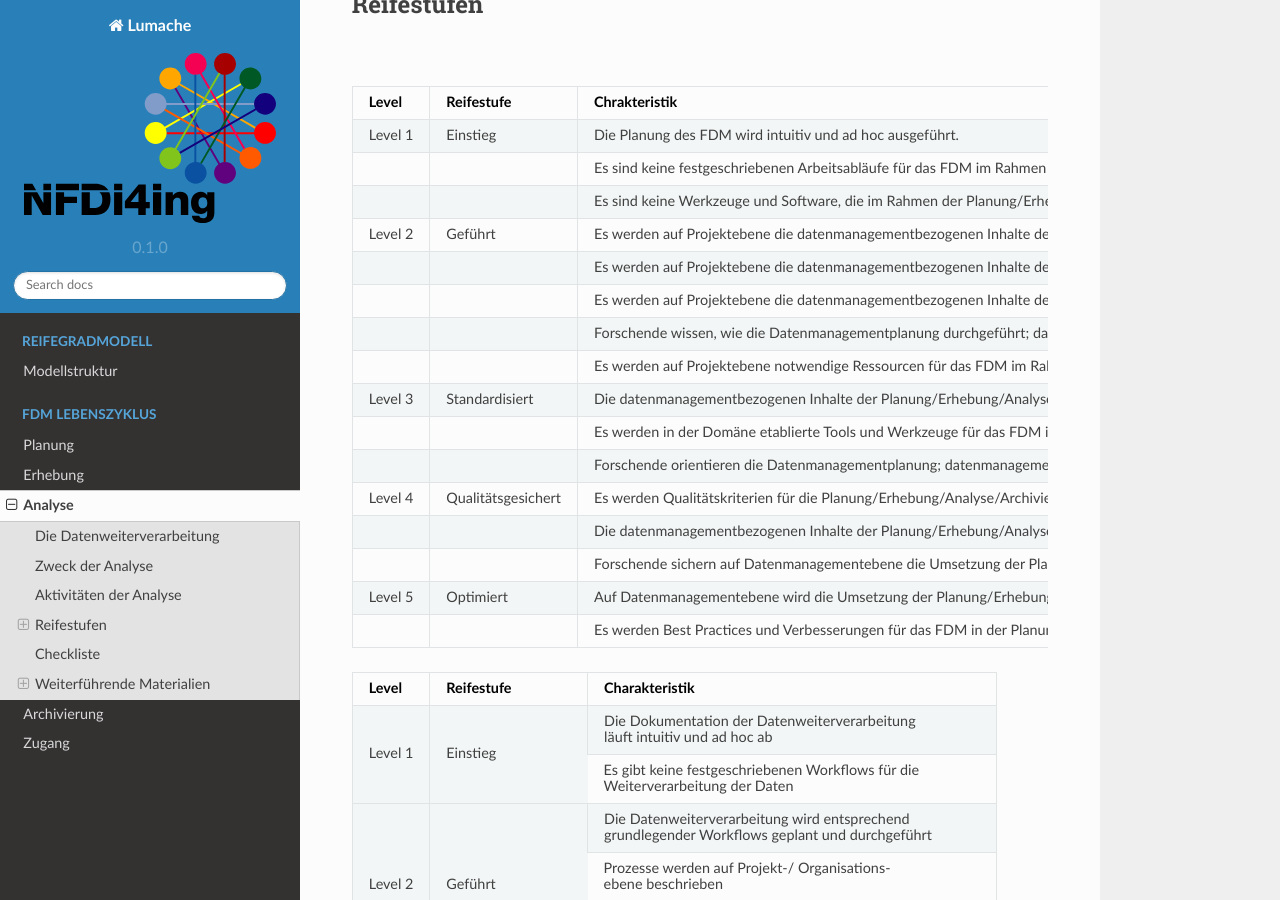
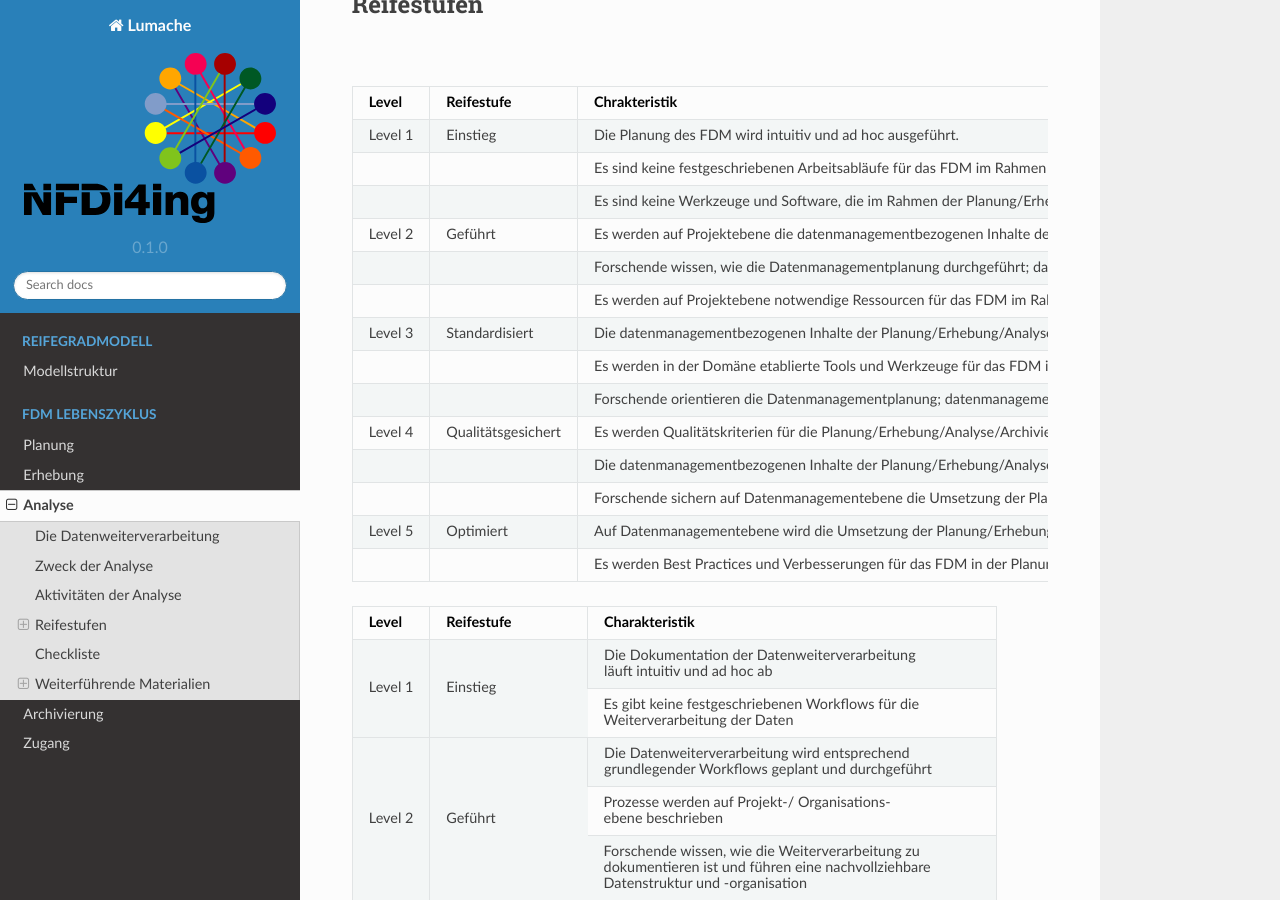
Before and after one commit to LUHMW/MaturityModelsNFDI4Ing, a Sphinx documentation site: the page built from docs/source/Analyse.rst, in a window 1280 px wide and 900 px high, scrolled down 1060 px. Built offline with Sphinx 7.4.7 and the Read the Docs theme 2.0.0, drawn with Linux system fonts in a browser that asks for light colours.

Commit message:
Update Analyse.rst

```diff
--- a/docs/source/Analyse.rst
+++ b/docs/source/Analyse.rst
@@ -58,14 +58,6 @@
    * - Level 2
      - Geführt
      - Es werden auf Projektebene die datenmanagementbezogenen Inhalte der Planung festgelegt und durchgeführt.
-
-   * -
-     -
-     - Es werden auf Projektebene die datenmanagementbezogenen Inhalte der Erhebung/Analyse festgelegt und durchgeführt.
-
-   * -
-     -
-     - Es werden auf Projektebene die datenmanagementbezogenen Inhalte der Archivierung/Zugang festgelegt und durchgeführt.
 
    * -
      -
```
